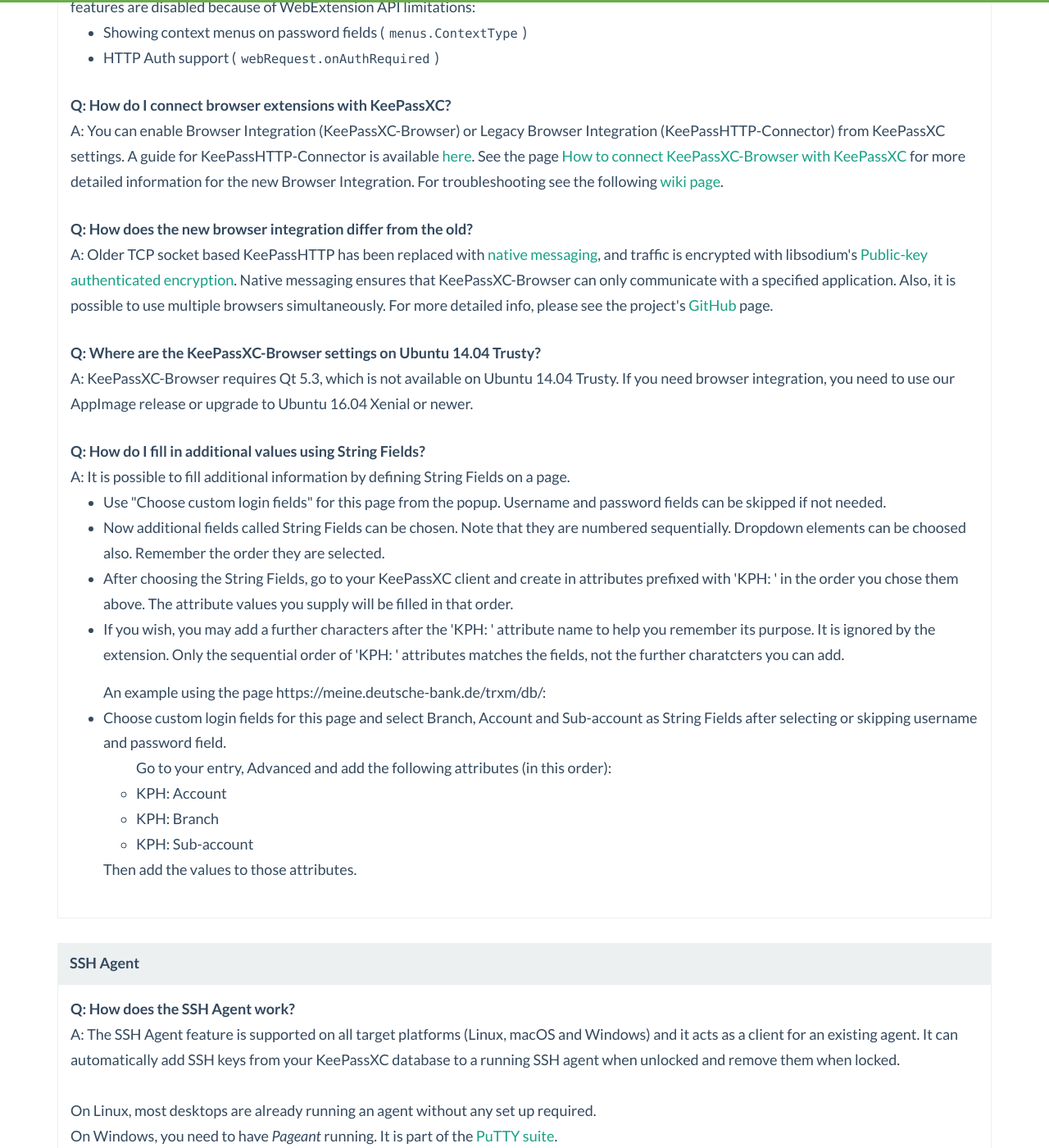
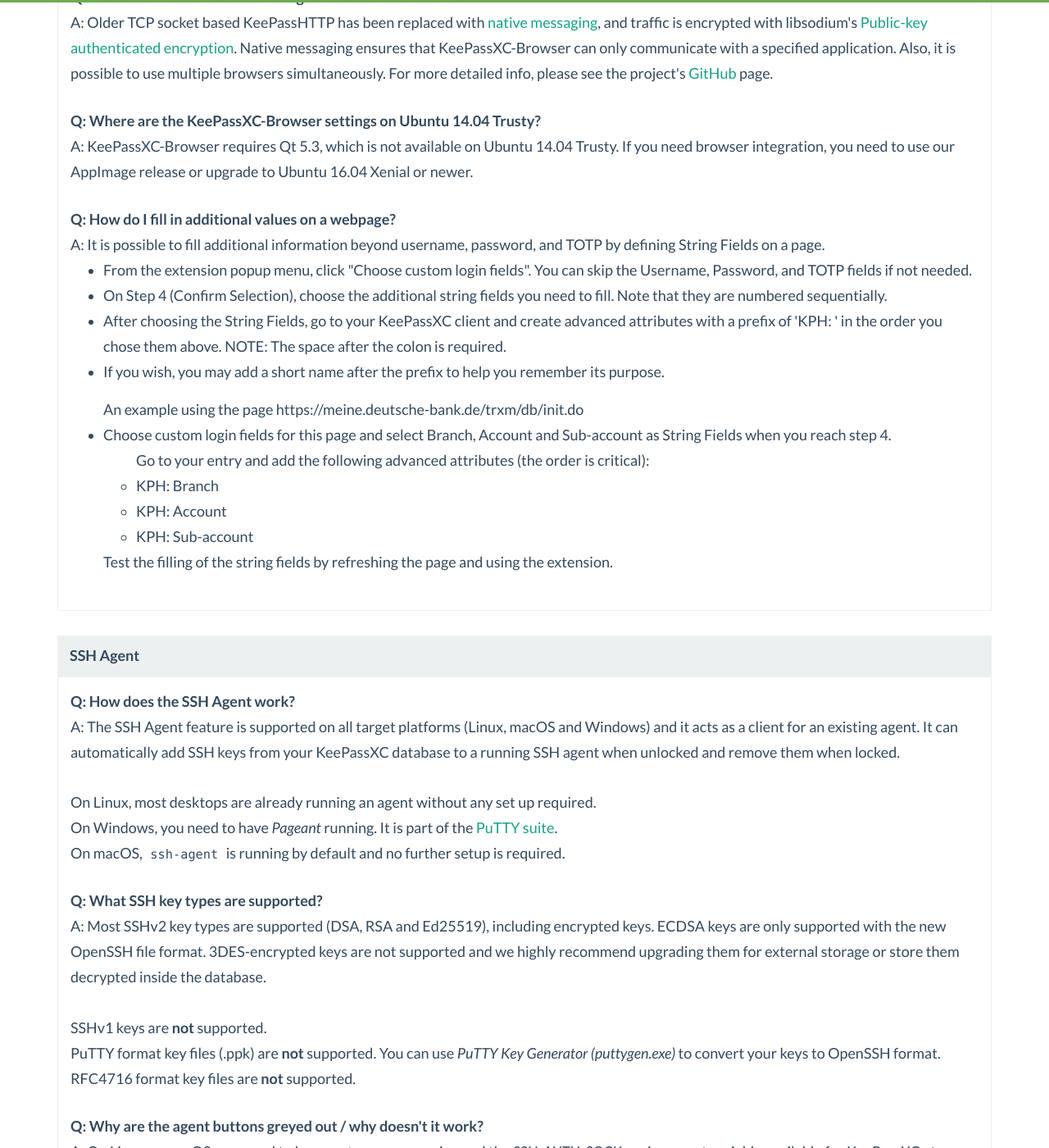
Before and after one commit to keepassxreboot/keepassxc-org, a Jekyll site: the page built from docs/index.html, in a window 1280 px wide and 1400 px high, scrolled down 9555 px. Shown: the whole window at 82% size. Built offline with Jekyll 4.4.1, drawn with Linux system fonts in a browser that asks for light colours; comment, search, counter and statistics services are not loaded; some of the changed text lies outside the part shown.

Commit message:
Updated FAQ

```diff
--- a/docs/index.html
+++ b/docs/index.html
@@ -5,27 +5,25 @@
 
 <div id="wiki">
     <h3>Documentation</h3>
-    <p>New to KeePassXC? We have an excellent <a href="KeePassXC_GettingStarted.html" target="_blank">Getting Started Guide</a> that brings you from
-        download to browser integration in no time. If you just need help troubleshooting the browser connection, head straight to
-        <a href="KeePassXC_GettingStarted.html#_setup_browser_integration" target="_blank">Setup Browser Integration</a>.</p>
+    <p>New to KeePassXC? We have an excellent <b><a href="KeePassXC_GettingStarted.html" target="_blank">Getting Started Guide</a></b> that will get you
+        up and running quickly. If you need help troubleshooting the browser connection, please read the
+        <b><a href="KeePassXC_GettingStarted.html#_setup_browser_integration" target="_blank">Setup Browser Integration</a></b> section.</p>
 
-    <p>Looking for more comprehensive documentation? This is found in the <a href="KeePassXC_UserGuide.html" target="_blank">User Guide</a>.
+    <p>Looking for more comprehensive documentation? This is found in the <b><a href="KeePassXC_UserGuide.html" target="_blank">User Guide</a></b>.
         All major features are documented here including Auto-Type, SSH Agent, and KeeShare</p>
 
     <p>Build and install instructions, and other technical guides, can be found in the
-        <a href="https://github.com/keepassxreboot/keepassxc/wiki" target="_blank">Wiki</a>.</p>
+        <b><a href="https://github.com/keepassxreboot/keepassxc/wiki" target="_blank">Wiki</a></b>.</p>
 </div>
 
 <div>
     <h3 id="contribute">Contribute</h3>
-    You can contribute to the project by…
-    <ul>
-        <li><a href="https://github.com/keepassxreboot/keepassxc/blob/develop/.github/CONTRIBUTING.md#bug-reports">…reporting bugs</a>
-        <li><a href="https://github.com/keepassxreboot/keepassxc/blob/develop/.github/CONTRIBUTING.md#feature-requests">…proposing new features</a>
-        <li><a href="https://github.com/keepassxreboot/keepassxc/blob/develop/.github/CONTRIBUTING.md#your-first-code-contribution">…writing code</a>
-        <li><a href="https://github.com/keepassxreboot/keepassxc/blob/develop/.github/CONTRIBUTING.md#translations">…translating</a>
-        <li><a href="{{site.baseurl}}/donate/">…donating</a></li>
-    </ul>
+    You can contribute to the project by
+    <a href="https://github.com/keepassxreboot/keepassxc/blob/develop/.github/CONTRIBUTING.md#bug-reports">reporting bugs</a>,
+    <a href="https://github.com/keepassxreboot/keepassxc/blob/develop/.github/CONTRIBUTING.md#feature-requests">proposing new features</a>,
+    <a href="https://github.com/keepassxreboot/keepassxc/blob/develop/.github/CONTRIBUTING.md#your-first-code-contribution">writing code</a>,
+    <a href="https://github.com/keepassxreboot/keepassxc/blob/develop/.github/CONTRIBUTING.md#translations">translating</a>, and/or
+    <a href="{{site.baseurl}}/donate/">donating</a>.
 </div>
 
 <div class="faq" id="faq">
@@ -112,11 +110,6 @@
         <li><a href="#faq-autotype">Is Auto-Type supported on macOS and Windows?</a></li>
         <li><a href="#faq-platform-mobile">Does KeePassXC work on mobile phones? If not, which app would you recommend?</a></li>
         <li><a href="#faq-ubuntushortcuts">Why do the tray menu and in-app shortcuts not work on Ubuntu/Unity?</a></li>
-    </ul>
-
-    <h5>Development</h5>
-    <ul class="faq-questions">
-        <li><a href="#faq-builderror">Why do I get an error when I try to build from source for this platform?</a></li>
     </ul>
 
     <h4>Answers</h4>
@@ -429,26 +422,26 @@
             you need to use our AppImage release or upgrade to Ubuntu 16.04 Xenial or newer.
         </dd>
 
-        <dt id="faq-browser-string-fields"><a href="#faq-string-fields">How do I fill in additional values using String Fields?</a></dt>
+        <dt id="faq-browser-string-fields"><a href="#faq-string-fields">How do I fill in additional values on a webpage?</a></dt>
         <dd>
-            It is possible to fill additional information by defining String Fields on a page.
+            It is possible to fill additional information beyond username, password, and TOTP by defining String Fields on a page.
             <br>
             <ul>
-              <li>Use "Choose custom login fields" for this page from the popup. Username and password fields can be skipped if not needed.</li>
-              <li>Now additional fields called String Fields can be chosen.  Note that they are numbered sequentially.  Dropdown elements can be choosed also. Remember the order they are selected.</li>
-              <li>After choosing the String Fields, go to your KeePassXC client and create in attributes prefixed with 'KPH: ' in the order you chose them above.  The attribute values you supply will be filled in that order.</li>
-              <li>If you wish, you may add a further characters after the 'KPH: ' attribute name to help you remember its purpose.  It is ignored by the extension.  Only the sequential order of 'KPH: ' attributes matches the fields, not the further charatcters you can add.</li>
+              <li>From the extension popup menu, click "Choose custom login fields". You can skip the Username, Password, and TOTP fields if not needed.</li>
+              <li>On Step 4 (Confirm Selection), choose the additional string fields you need to fill.  Note that they are numbered sequentially.</li>
+              <li>After choosing the String Fields, go to your KeePassXC client and create advanced attributes with a prefix of 'KPH: ' in the order you chose them above.  NOTE: The space after the colon is required.</li>
+              <li>If you wish, you may add a short name after the prefix to help you remember its purpose.</li>
             </ul>
           <ul>
-            An example using the page https://meine.deutsche-bank.de/trxm/db/:
-            <li>Choose custom login fields for this page and select Branch, Account and Sub-account as String Fields after selecting or skipping username and password field.</li>
+            An example using the page https://meine.deutsche-bank.de/trxm/db/init.do
+            <li>Choose custom login fields for this page and select Branch, Account and Sub-account as String Fields when you reach step 4.</li>
             <ul>
-            Go to your entry, Advanced and add the following attributes (in this order):
+            Go to your entry and add the following advanced attributes (the order is critical):
+              <li>KPH: Branch</li>
               <li>KPH: Account</li>
-              <li>KPH: Branch</li>
               <li>KPH: Sub-account</li>
             </ul>
-              Then add the values to those attributes.
+              Test the filling of the string fields by refreshing the page and using the extension.
           </ul>
         </dd>
     </dl>
@@ -559,22 +552,23 @@
             <br>
             <ul>
                 <li>
-								For Android, we recommend <a href="https://play.google.com/store/apps/details?id=keepass2android.keepass2android">KeePass2Android</a>
-								(it's <a href="https://github.com/PhilippC/keepass2android">open-sourced on GitHub</a>)
+                    For Android, we recommend <a href="https://play.google.com/store/apps/details?id=com.kunzisoft.keepass.free">KeePassDX</a> and
+                    <a href="https://play.google.com/store/apps/details?id=keepass2android.keepass2android">KeePass2Android</a>.
                 </li>
                 <li>
-								And for iOS, we suggest <a href="https://itunes.apple.com/us/app/strongbox-password-safe/id897283731">Strongbox</a>
-								(also <a href="https://github.com/mmcguill/StrongBox">open-sourced on GitHub</a>)
+                    And for iOS, we suggest <a href="https://itunes.apple.com/us/app/strongbox-password-safe/id897283731">Strongbox</a> and
+                    <a href="https://apps.apple.com/us/app/keepassium-keepass-passwords/id1435127111">KeePassium</a>.
                 </li>
             </ul>
             For KeePassXC, porting it properly to mobile platforms would require a full rewrite.
             You may be able to compile KeePassXC for the mobile OS of your choice, but it isn't at all optimized
             for mobile screen sizes and form factors, let alone multi-touch input. We also don't see any advantage in
-						providing a mobile version of KeePassXC when there are excellent alternatives (as mentioned above), already.
+            providing a mobile version of KeePassXC when there are already excellent options.
             <br>
+        </dd>
         <dt id="faq-ubuntushortcuts"><a href="#faq-ubuntushortcuts">Why do the tray menu and in-app shortcuts not work on Ubuntu/Unity?</a></dt>
         <dd>
-            This is a bug caused by <code>appmenu-qt5</code>.<br>
+            This is a bug caused by <code>appmenu-qt5</code><br>
             You have 3 options:
             <ul>
                 <li>Remove the <code>appmenu-qt5</code> package
@@ -584,13 +578,4 @@
             <strong>Note:</strong> When you choose the first or third option, KeePassXC will lose the Unity look and feel.
         </dd>
     </dl>
-
-    <h5>Development</h5>
-    <dl>
-        <dt id="faq-builderror"><a href="#faq-builderror">Why do I get an error when I try to build from source for this platform?</a></dt>
-        <dd>
-            Please follow every step from our
-            <a href="https://github.com/keepassxreboot/keepassxc/wiki/Building-KeePassXC">wiki page</a>.
-        </dd>
-    </dl>
 </div>
```
Lines whose indentation alone changed are shown as unchanged.
